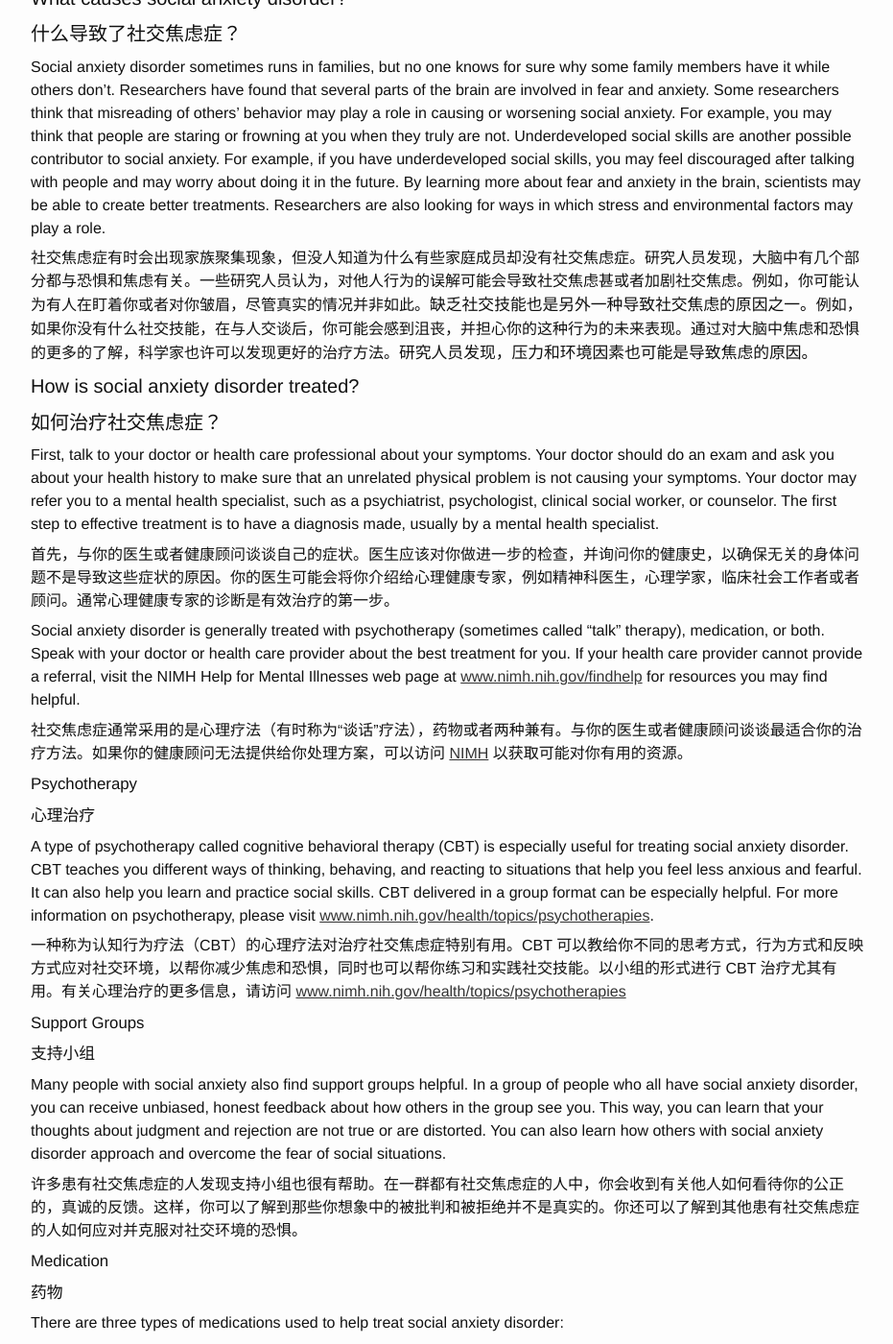
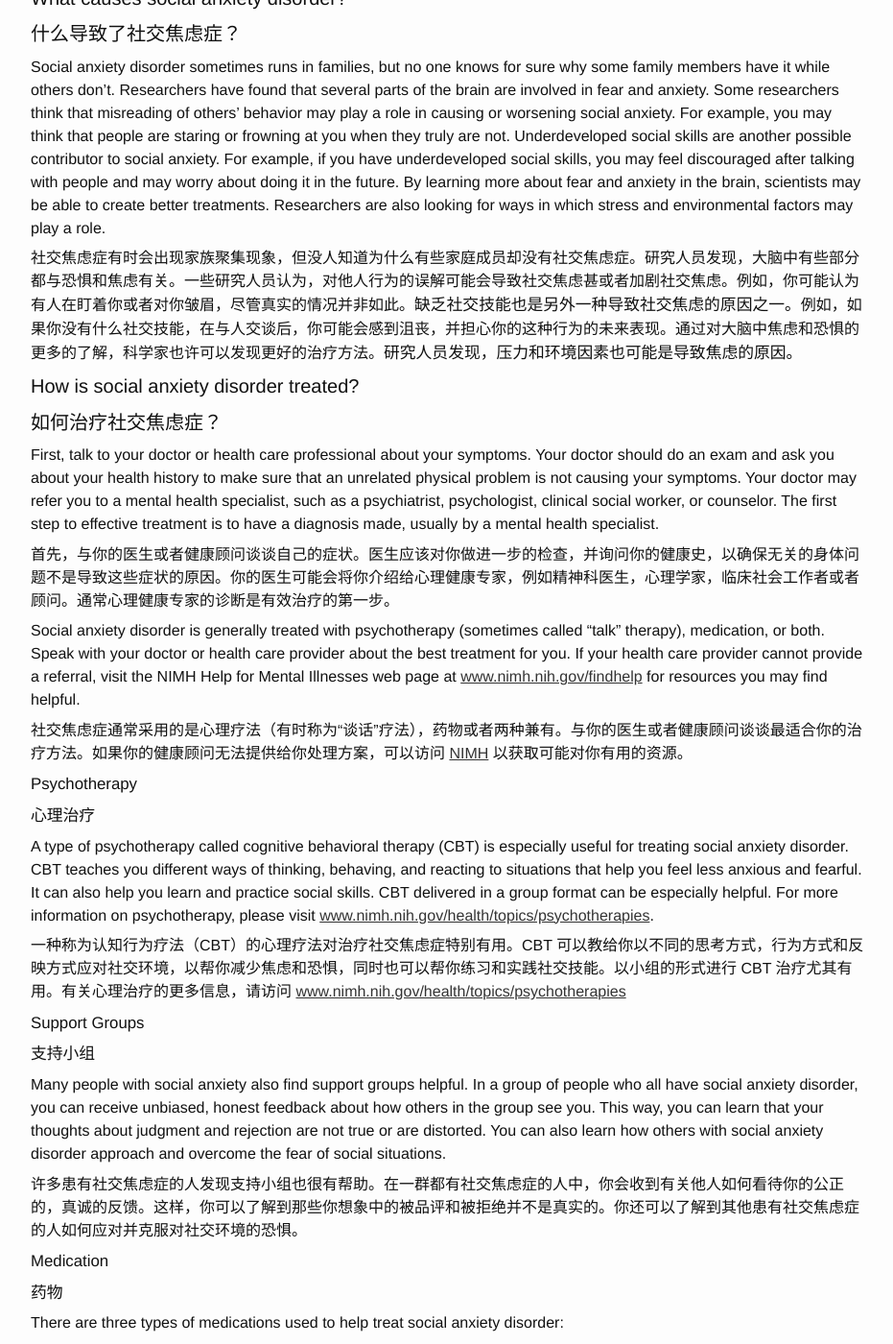
Before and after one commit to lianyu1115/lianyu, a Jekyll site: the page built from _essays/2021-01-07-social-anxiety-disorder--more-than-just-shyness.md, in a window 1280 px wide and 1400 px high, scrolled down 2993 px. Shown: the whole window at 96% size, without its empty margins (173-1104 px from the left). Built offline with Jekyll 4.4.1, drawn with Linux system fonts in a browser that asks for light colours; some of the changed text lies outside the part shown.

Commit message:
Update 2021-01-07-social-anxiety-disorder--more-than-just-shyness.md

```diff
--- a/_essays/2021-01-07-social-anxiety-disorder--more-than-just-shyness.md
+++ b/_essays/2021-01-07-social-anxiety-disorder--more-than-just-shyness.md
@@ -17,7 +17,7 @@
 
 Are you extremely afraid of being judged by others?
 
-你是否极度害怕被别人批判？
+你是否极度害怕被别人品评？
 
 Are you very self-conscious in everyday social situations?
 
@@ -33,7 +33,7 @@
 
 Social anxiety disorder (also called social phobia) is a mental health condition. It is an intense, persistent fear of being watched and judged by others. This fear can affect work, school, and your other day-to-day activities. It can even make it hard to make and keep friends. But social anxiety disorder doesn’t have to stop you from reaching your potential. Treatment can help you overcome your symptoms.
 
-社交焦虑症（也称社交恐惧）是一种精神健康状况，是一种强烈的，长久的害怕被他人关注和批判的恐惧，这种恐惧感会影响到工作、上学以及其他的日常活动，甚至很难结交朋友并保持友谊。但是社会焦虑症并不一定会阻止你发挥自己的潜能。通过治疗可以帮助你应对并克服这些症状。
+社交焦虑症（也称社交恐惧）是一种精神健康状况，是一种强烈的，长久的害怕被他人关注和品评的恐惧，这种恐惧感会影响到工作、上学以及其他的日常活动，甚至很难结交朋友并保持友谊。但是社会焦虑症并不一定会阻止你发挥自己的潜能。通过治疗可以帮助你应对并克服这些症状。
 
 #### What is it like having social anxiety disorder?
 
@@ -53,7 +53,7 @@
 
 Social anxiety disorder is a common type of anxiety disorder. A person with social anxiety disorder feels symptoms of anxiety or fear in certain or all social situations, such as meeting new people, dating, being on a job interview, answering a question in class, or having to talk to a cashier in a store. Doing everyday things in front of people—such as eating or drinking in front of others or using a public restroom—also causes anxiety or fear. The person is afraid that he or she will be humiliated, judged, and rejected.
 
-社交焦虑症是焦虑症的一种常见类型。有社交焦虑症的人在某些或者所有的社交环境中都会感到焦虑或恐惧，例如结识新朋友，约会，工作面试，在课堂上回答问题，或者与商店的收银员谈话。在人们面前做日常的事情，例如在他人面前吃喝或者使用公共卫生间，也会引起焦虑或恐惧。社交焦虑症患者害怕自己被羞辱，被批判和被拒绝。
+社交焦虑症是焦虑症的一种常见类型。有社交焦虑症的人在某些或者所有的社交环境中都会感到焦虑或恐惧，例如结识新朋友，约会，工作面试，在课堂上回答问题，或者与商店的收银员谈话。在人们面前做日常的事情，例如在他人面前吃喝或者使用公共卫生间，也会引起焦虑或恐惧。社交焦虑症患者害怕自己被羞辱，被品评和被拒绝。
 
 The fear that people with social anxiety disorder have in social situations is so strong that they feel it is beyond their ability to control. As a result, it gets in the way of going to work, attending school, or doing everyday things. People with social anxiety disorder may worry about these and other things for weeks before they happen. Sometimes, they end up staying away from places or events where they think they might have to do something that will embarrass them.
 
@@ -85,13 +85,13 @@
 - 表现出僵硬的身体姿势，几乎没有眼神交流，说话声过度轻柔
 
 - Find it scary and difficult to be with other people, especially those they don’t already know, and have a hard time talking to them even though they wish they could
-- 与其他人，尤其时他们不认识的人交谈，会感到恐惧和困难，即使是那些他们特别希望与之交谈的人
+- 与其他人，尤其时他们不熟悉的人交谈，会感到恐惧和困难，即使是那些他们特别希望与之交谈的人
 
 - Be very self-conscious in front of other people and feel embarrassed and awkward
 - 在他人面前有很强的自我意识或者过度自我关注，会感到非常局促和不安
 
 - Be very afraid that other people will judge them
-- 非常害怕别人的批判
+- 非常害怕别人的品评
 
 - Stay away from places where there are other people
 - 离群索居
@@ -102,7 +102,7 @@
 
 Social anxiety disorder sometimes runs in families, but no one knows for sure why some family members have it while others don’t. Researchers have found that several parts of the brain are involved in fear and anxiety. Some researchers think that misreading of others’ behavior may play a role in causing or worsening social anxiety. For example, you may think that people are staring or frowning at you when they truly are not. Underdeveloped social skills are another possible contributor to social anxiety. For example, if you have underdeveloped social skills, you may feel discouraged after talking with people and may worry about doing it in the future. By learning more about fear and anxiety in the brain, scientists may be able to create better treatments. Researchers are also looking for ways in which stress and environmental factors may play a role.
 
-社交焦虑症有时会出现家族聚集现象，但没人知道为什么有些家庭成员却没有社交焦虑症。研究人员发现，大脑中有几个部分都与恐惧和焦虑有关。一些研究人员认为，对他人行为的误解可能会导致社交焦虑甚或者加剧社交焦虑。例如，你可能认为有人在盯着你或者对你皱眉，尽管真实的情况并非如此。**缺乏社交技能也是另外一种导致社交焦虑的原因之一。**例如，如果你没有什么社交技能，在与人交谈后，你可能会感到沮丧，并担心你的这种行为的未来表现。通过对大脑中焦虑和恐惧的更多的了解，科学家也许可以发现更好的治疗方法。**研究人员发现，压力和环境因素也可能是导致焦虑的原因。**
+社交焦虑症有时会出现家族聚集现象，但没人知道为什么有些家庭成员却没有社交焦虑症。研究人员发现，大脑中有些部分都与恐惧和焦虑有关。一些研究人员认为，对他人行为的误解可能会导致社交焦虑甚或者加剧社交焦虑。例如，你可能认为有人在盯着你或者对你皱眉，尽管真实的情况并非如此。**缺乏社交技能也是另外一种导致社交焦虑的原因之一。**例如，如果你没有什么社交技能，在与人交谈后，你可能会感到沮丧，并担心你的这种行为的未来表现。通过对大脑中焦虑和恐惧的更多的了解，科学家也许可以发现更好的治疗方法。**研究人员发现，压力和环境因素也可能是导致焦虑的原因。**
 
 #### How is social anxiety disorder treated?
 
@@ -122,7 +122,7 @@
 
 A type of psychotherapy called cognitive behavioral therapy (CBT) is especially useful for treating social anxiety disorder. CBT teaches you different ways of thinking, behaving, and reacting to situations that help you feel less anxious and fearful. It can also help you learn and practice social skills. CBT delivered in a group format can be especially helpful. For more information on psychotherapy, please visit [www.nimh.nih.gov/health/topics/psychotherapies](http://www.nimh.nih.gov/health/topics/psychotherapies).
 
-一种称为认知行为疗法（CBT）的心理疗法对治疗社交焦虑症特别有用。CBT 可以教给你不同的思考方式，行为方式和反映方式应对社交环境，以帮你减少焦虑和恐惧，同时也可以帮你练习和实践社交技能。以小组的形式进行 CBT 治疗尤其有用。有关心理治疗的更多信息，请访问 [www.nimh.nih.gov/health/topics/psychotherapies](http://www.nimh.nih.gov/health/topics/psychotherapies)
+一种称为认知行为疗法（CBT）的心理疗法对治疗社交焦虑症特别有用。CBT 可以教给你以不同的思考方式，行为方式和反映方式应对社交环境，以帮你减少焦虑和恐惧，同时也可以帮你练习和实践社交技能。以小组的形式进行 CBT 治疗尤其有用。有关心理治疗的更多信息，请访问 [www.nimh.nih.gov/health/topics/psychotherapies](http://www.nimh.nih.gov/health/topics/psychotherapies)
 
 **Support Groups**
 
@@ -130,7 +130,7 @@
 
 Many people with social anxiety also find support groups helpful. In a group of people who all have social anxiety disorder, you can receive unbiased, honest feedback about how others in the group see you. This way, you can learn that your thoughts about judgment and rejection are not true or are distorted. You can also learn how others with social anxiety disorder approach and overcome the fear of social situations.
 
-许多患有社交焦虑症的人发现支持小组也很有帮助。在一群都有社交焦虑症的人中，你会收到有关他人如何看待你的公正的，真诚的反馈。这样，你可以了解到那些你想象中的被批判和被拒绝并不是真实的。你还可以了解到其他患有社交焦虑症的人如何应对并克服对社交环境的恐惧。
+许多患有社交焦虑症的人发现支持小组也很有帮助。在一群都有社交焦虑症的人中，你会收到有关他人如何看待你的公正的，真诚的反馈。这样，你可以了解到那些你想象中的被品评和被拒绝并不是真实的。你还可以了解到其他患有社交焦虑症的人如何应对并克服对社交环境的恐惧。
 
 **Medication**
 
```
Also changed, not shown: other parts of _essays/2021-01-07-social-anxiety-disorder--more-than-just-shyness.md (+2 -2 lines).
